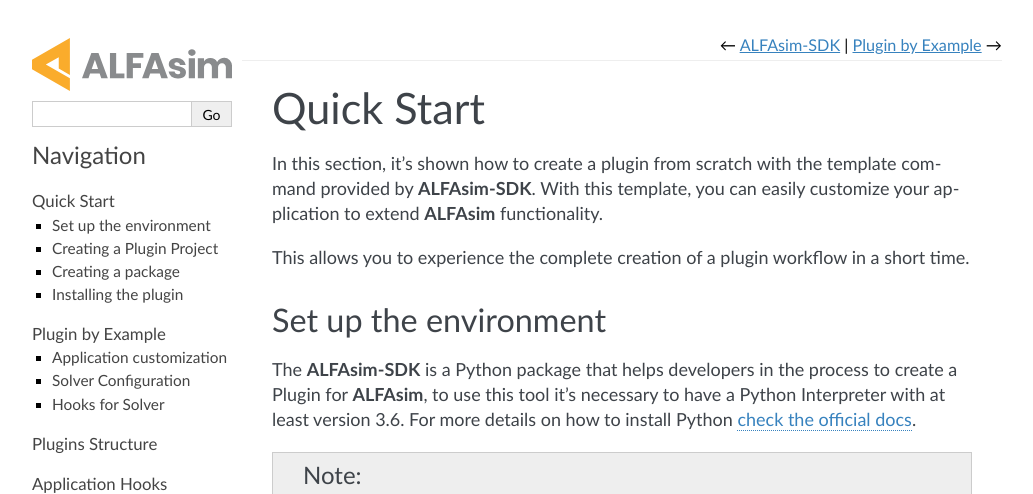
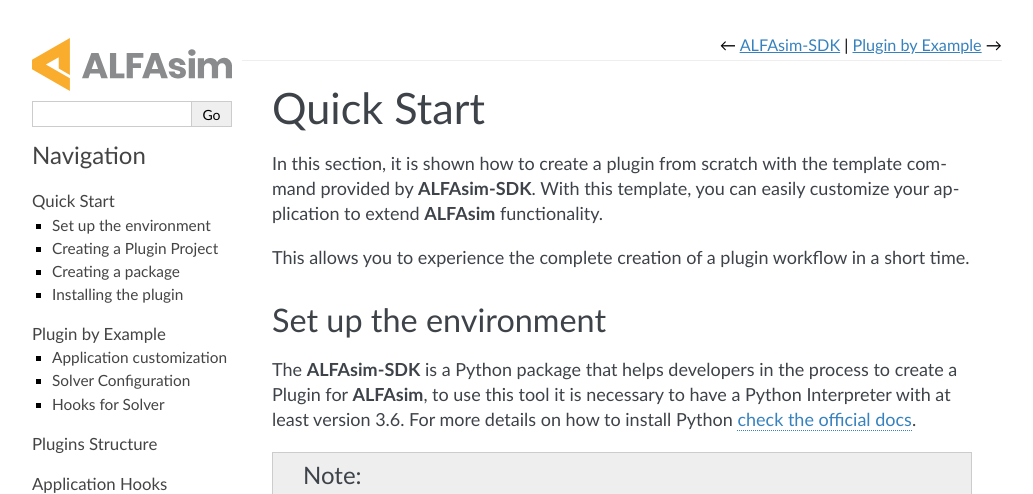
Before and after one commit to ESSS/alfasim-sdk, a Sphinx documentation site: the page built from docs/source/01_quick_start.rst, in a window 1280 px wide and 900 px high. Shown: the top 494 px of the window, without its empty margins (128-1161 px from the left). Built offline with Sphinx 7.4.7, drawn with Linux system fonts in a browser that asks for light colours; some of the changed text lies outside the part shown.

Commit message:
Update docs

```diff
--- a/docs/source/01_quick_start.rst
+++ b/docs/source/01_quick_start.rst
@@ -3,7 +3,7 @@
 Quick Start
 ===========
 
-In this section, it's shown how to create a plugin from scratch with the template command provided by |sdk|.
+In this section, it is shown how to create a plugin from scratch with the template command provided by |sdk|.
 With this template, you can easily customize your application to extend |alfasim| functionality.
 
 This allows you to experience the complete creation of a plugin workflow in a short time.
@@ -13,7 +13,7 @@
 ----------------------
 
 The |sdk| is a Python package that helps developers in the process to create a Plugin for |alfasim|, to use
-this tool it's necessary to have a Python Interpreter with at least version 3.6. For more details on how to install Python `check
+this tool it is necessary to have a Python Interpreter with at least version 3.6. For more details on how to install Python `check
 the official docs <https://www.python.org/downloads/>`_.
 
 .. note::
@@ -152,7 +152,7 @@
 Installing the plugin
 ---------------------
 
-With :file:`myplugin.hmplugin` file, it's now possible to install it on |alfasim| application.
+With :file:`myplugin.hmplugin` file, it is now possible to install it on |alfasim| application.
 From the menu bar select the `Plugin Manager` option, as illustrated in the figure below:
 
 .. image:: _static/images/quick_start/menu_bar.png
@@ -161,7 +161,7 @@
 
 .. image:: _static/images/quick_start/plugin_manager_empty.png
 
-By clicking on the plugin name, it's possible to visualize the content from the :file:`README.md` file.
+By clicking on the plugin name, it is possible to visualize the content from the :file:`README.md` file.
 
 .. image:: _static/images/quick_start/plugin_manager_with_plugin.png
 
--- a/docs/source/02_alfasim_sdk_by_example.rst
+++ b/docs/source/02_alfasim_sdk_by_example.rst
@@ -100,7 +100,7 @@
 For this example, a new |s_variable| will be created, to track the liquid velocity to the power of a custom value provided from the user.
 
 
-A ``Secondary Variable`` is a variable that can be calculated along the `Network`. Also, if configured as external, this
+A *Secondary Variable* is a variable that can be calculated along the `Network`. Also, if configured as external, this
 variable will be set an Output, and will be available within the Trends and Profiles plots.
 
 To create these variables, the hook |s_variable_hook| must be implemented in the :file:`myplugin.py` file.
@@ -149,7 +149,7 @@
 First, we need to implement two mandatory hooks, the :py:func:`HOOK_INITIALIZE <alfasim_sdk.hook_specs.initialize>` and
 the :py:func:`HOOK_FINALIZE <alfasim_sdk.hook_specs.finalize>`
 
-With them it's possible to initialize any custom data (to store any important information) for internal use. Also it's
+With them it is possible to initialize any custom data (to store any important information) for internal use. Also it is
 needed to load and unload the |sdk| API, in which will allows the plugin to use the API in any implemented `hook`.
 
 .. rubric::  Implementation of :file:`myplugin.cpp`
@@ -204,7 +204,7 @@
 Then, since the plugin wants to calculate its own secondary variable, the
 :func:`HOOK_UPDATE_PLUGINS_SECONDARY_VARIABLES <alfasim_sdk.hook_specs.update_plugins_secondary_variables>` must be implemented.
 As can be seen in the example below, to retrieve the velocity of the continuous liquid field
-it's necessary to use the :func:`get_simulation_array` API function.
+it is necessary to use the :func:`get_simulation_array` API function.
 
 
 .. code-block:: cpp
--- a/docs/source/03_plugin_structure.rst
+++ b/docs/source/03_plugin_structure.rst
@@ -6,7 +6,7 @@
 As mentioned in :ref:`quick-start-section`, the |sdk| package has some utilities to help in the process to create
 a new plugin project and to create a plugin file.
 
-At any moment, it's possible to invoke the ``help`` command to list all commands available.
+At any moment, it is possible to invoke the ``help`` command to list all commands available.
 
 .. code-block:: bash
 
--- a/docs/source/05_solver_config_hooks.rst
+++ b/docs/source/05_solver_config_hooks.rst
@@ -41,7 +41,7 @@
 
 .. autofunction:: alfasim_sdk.hook_specs_gui.alfasim_configure_layers
 
-In order to complement the ``Hydrodynamic model`` customization, it's possible to inform |alfasim| which phases
+In order to complement the ``Hydrodynamic model`` customization, it is possible to inform |alfasim| which phases
 (added from plugin or not) will have the state variables calculated by plugin.
 
 .. autofunction:: alfasim_sdk.hook_specs_gui.alfasim_get_phase_properties_calculated_from_plugin
--- a/docs/source/06_solver_hooks.rst
+++ b/docs/source/06_solver_hooks.rst
@@ -4,7 +4,7 @@
 ============
 
 The present section describes all solver `Hooks` available on |alfasim| plugin infrastructure.
-Solver `Hooks` are |alfasim|'s pre-defined functions that allows the plugin developer to add/update |alfasim|'s Solver.
+Solver `Hooks` are |alfasim|'s pre-defined functions that allows the plugin developer to modify/extend |alfasim|'s Solver.
 As already informed in :ref:`Quick Start <quick-start-section>` section once created a plugin using ``template`` option
 on |sdk|'s CLI a new file named ``plugin.c`` will be available to implement those `hooks`.
 
```
Also changed, not shown: 4 other files.
